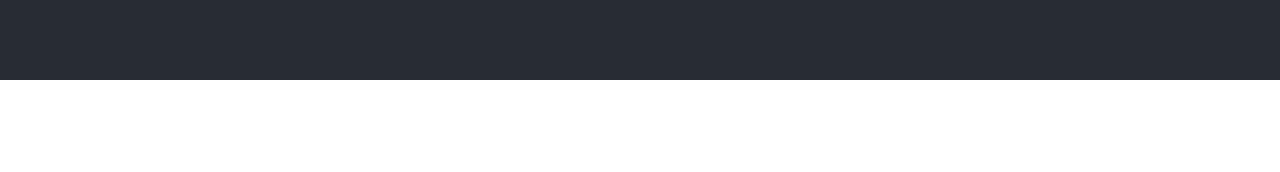
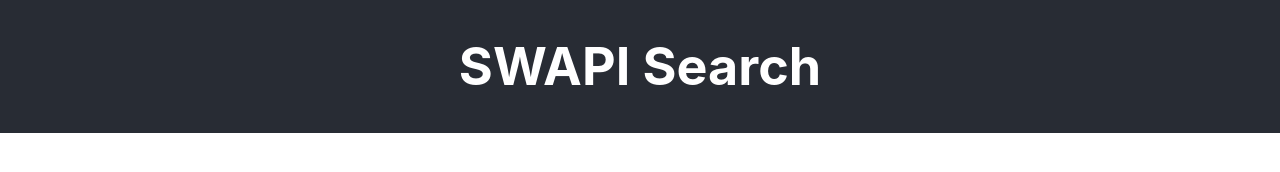
Before and after one commit to grovatron/swapi-search, a React app: page / in a window 1280 px wide. Built offline with nearby package versions, Linux system fonts and the light colour scheme.

Commit message:
Change app title to SWAPI Search

```diff
--- a/public/index.html
+++ b/public/index.html
@@ -19,7 +19,7 @@
       work correctly both with client-side routing and a non-root public URL.
       Learn how to configure a non-root public URL by running `npm run build`.
     -->
-    <title>React App</title>
+    <title>SWAPI Search</title>
   </head>
   <body>
     <noscript>
--- a/src/components/App/index.js
+++ b/src/components/App/index.js
@@ -6,6 +6,7 @@
     return (
       <div className="App">
         <header className="App-header">
+          <h1 id="App-title">SWAPI Search</h1>
         </header>
       </div>
     );
```
